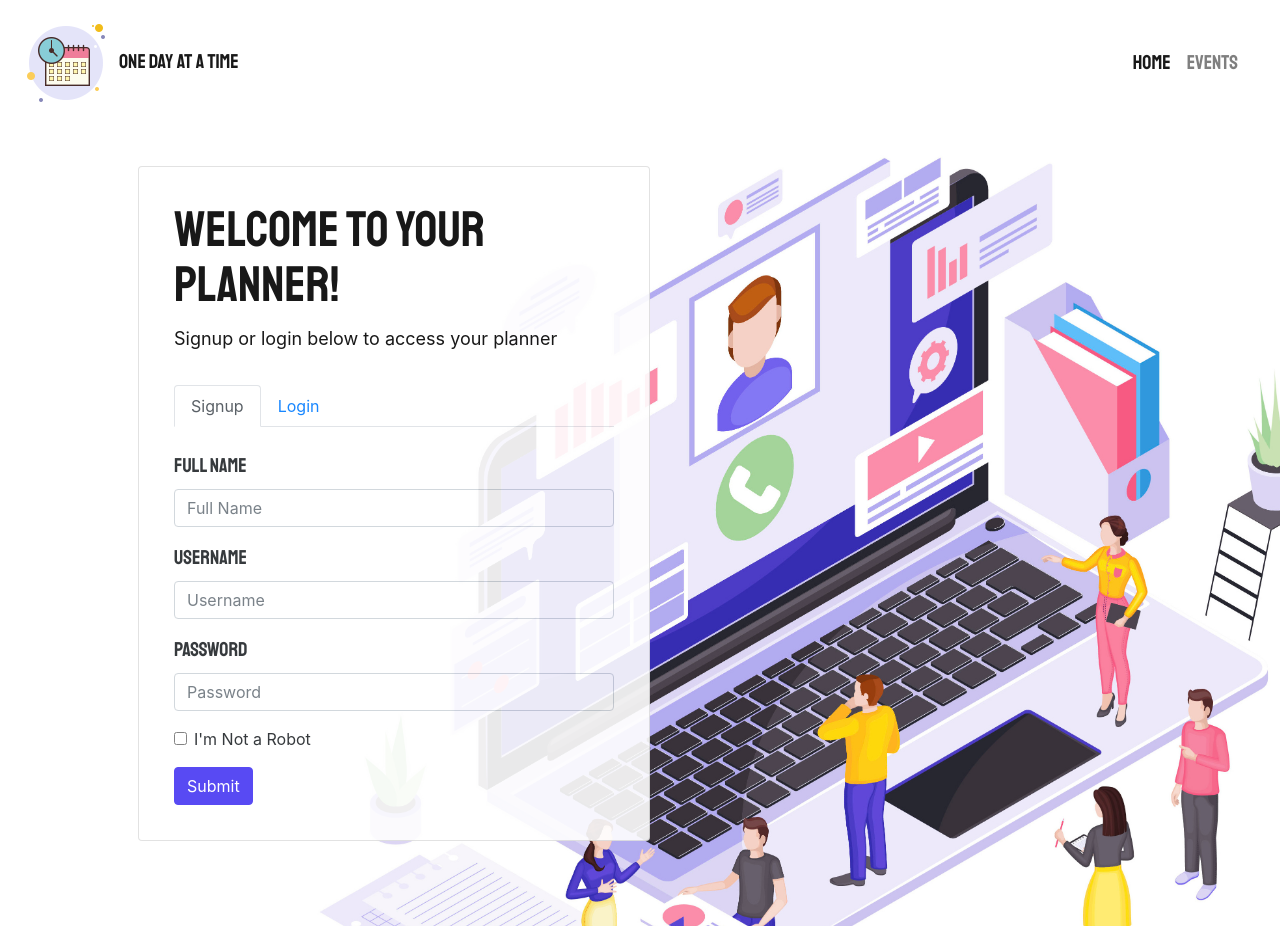
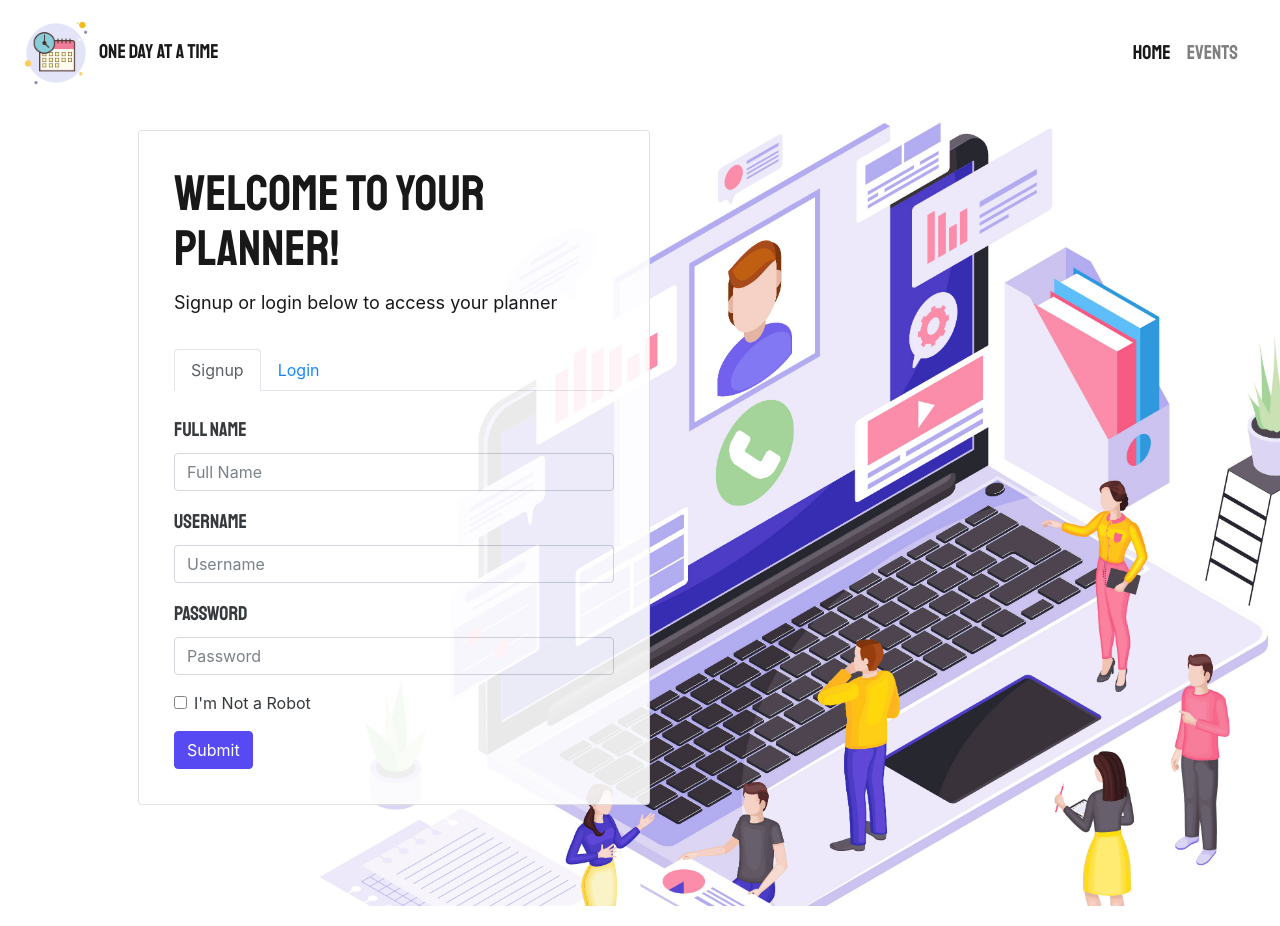
Before and after one commit to yiran-qi/one-day-at-a-time, a plain HTML site: page templates/index.html in a window 1280 px wide. Drawn offline with nearby package versions, Linux system fonts and the light colour scheme; files that its build step writes are made by us from their sources; a small style sheet from the web is missing.

Commit message:
index styling changes

```diff
--- a/static/css/styles.css
+++ b/static/css/styles.css
@@ -29,7 +29,7 @@ body, html {
   height: 100%;
 
   /* Position and center the image to scale nicely on all screens */
-  background-position: 200px -15px;
+  background-position: 200px -30px;
   background-repeat: no-repeat;
   background-size: cover;
   position: relative;
@@ -39,7 +39,7 @@ body, html {
   margin-left: 10px;
   padding: 15px;
   position: absolute;
-  top: 5%;
+  top: 3%;
   left: 10%;
   opacity: 0.9;
 }
--- a/templates/index.html
+++ b/templates/index.html
@@ -25,7 +25,7 @@
   <body>
         <nav class="navbar navbar-expand-lg navbar-light">
         <a class="navbar-brand" href="#">
-            <img src="/static/images/ODAT2.png" class="fintech-focus" alt="" <h1> One Day at a Time </h1>
+            <img src="/static/images/ODAT2.png" class="fintech-focus" alt="" width="80" height="80" <h1> One Day at a Time </h1>
         </a>
         <button class="navbar-toggler" type="button" data-toggle="collapse" data-target="#navbarNav" aria-controls="navbarNav" aria-expanded="false" aria-label="Toggle navigation">
             <span class="navbar-toggler-icon"></span>
```
Also changed, not shown: templates/events.html (+1 -1 lines).
